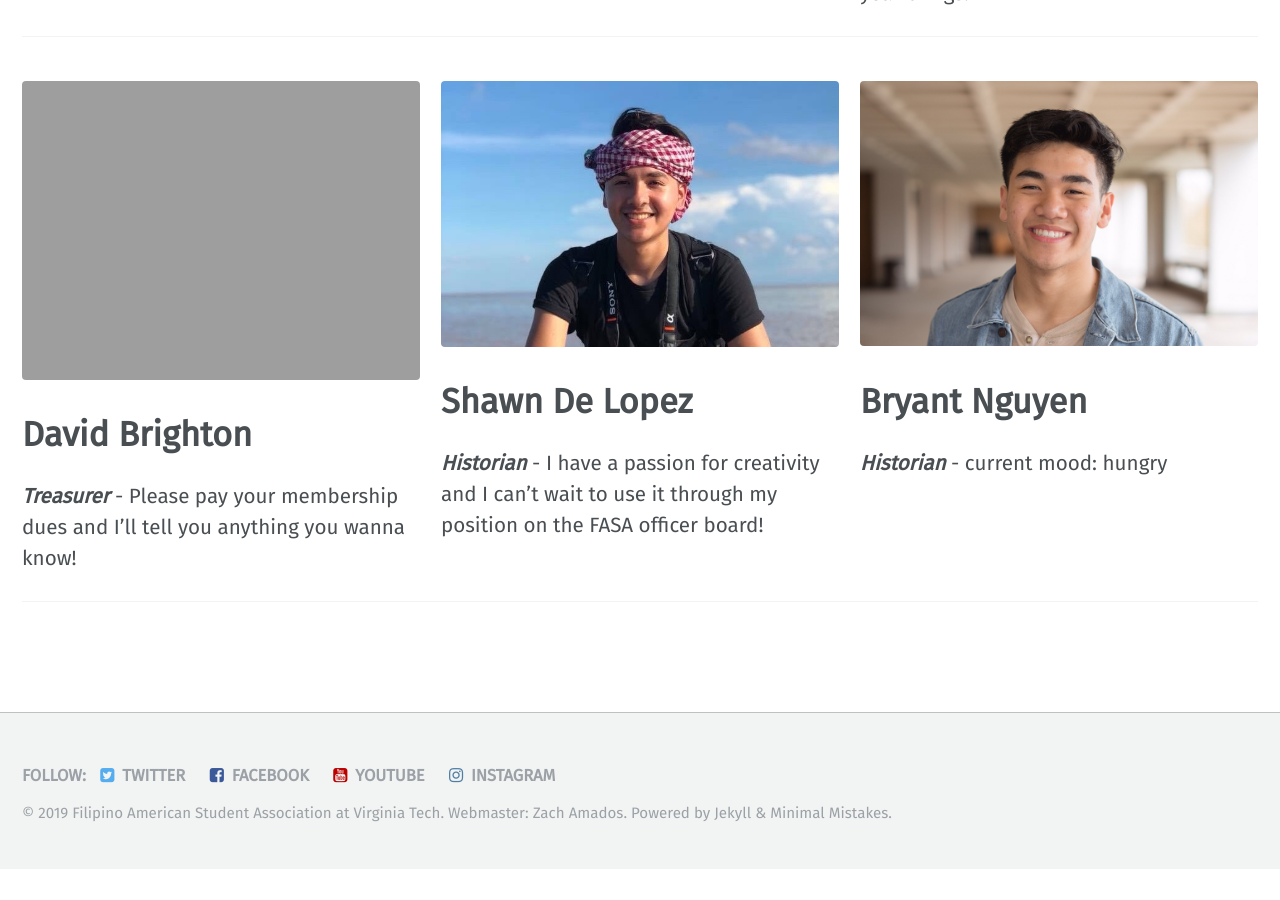
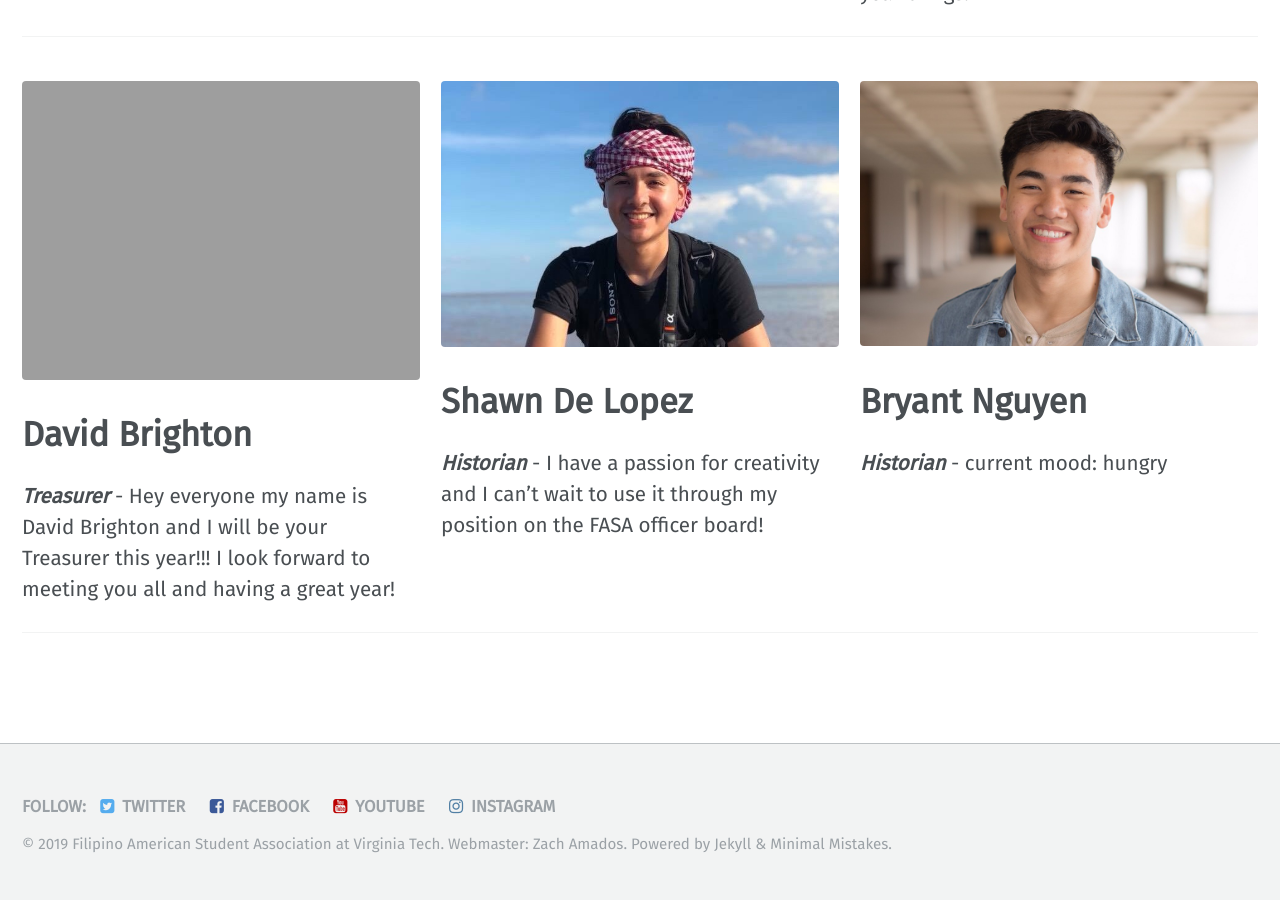
Before and after one commit to vtfasa/vtfasa.github.io, a Jekyll site: the page built from _pages/home.md, in a window 1280 px wide and 900 px high, scrolled down 2487 px. Built offline with Jekyll 4.4.1, drawn with Linux system fonts in a browser that asks for light colours; some web fonts are replaced; before the commit the page ends 3356 px from its top, so only the background shows below that.

Commit message:
Update home.md

```diff
--- a/_pages/home.md
+++ b/_pages/home.md
@@ -69,7 +69,7 @@ e_board2:
   - image_path: /assets/images/home/eboard/davidNew.png
     alt: "David Brighton"
     title: "David Brighton"
-    excerpt: "***Treasurer*** - Please pay your membership dues and I'll tell you anything you wanna know!"
+    excerpt: "***Treasurer*** - Hey everyone my name is David Brighton and I will be your Treasurer this year!!! I look forward to meeting you all and having a great year!"
   # historian 1
   - image_path: /assets/images/home/eboard/shawn.jpg
     alt: "Shawn De Lopez"
```
